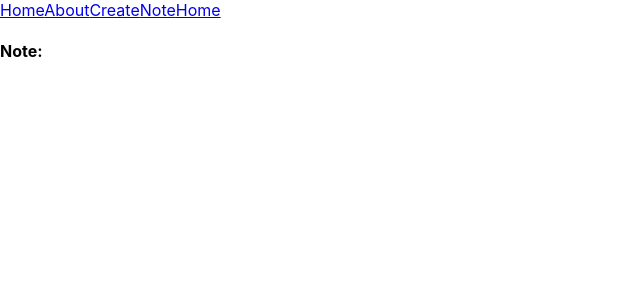
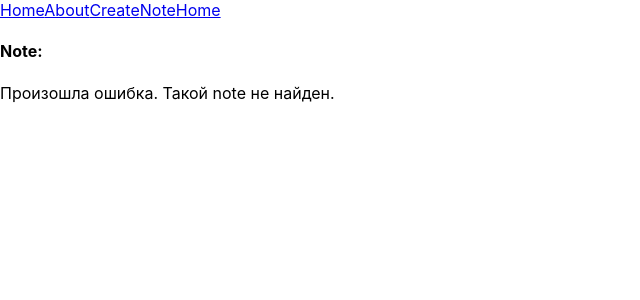
Before and after one commit to Kosta45/link-shield, a React (Create React App) app in the folder react_project/: page /note in a window 1280 px wide. Shown: the top 300 px of the page, without its empty margins (0-640 px from the left). Built offline with nearby package versions, Linux system fonts and the light colour scheme; the HTML template or start-up script is replaced by a standard one.

Commit message:
error state for note

```diff
--- a/react_project/src/components/Note.jsx
+++ b/react_project/src/components/Note.jsx
@@ -11,7 +11,7 @@ const Note = () => {
     const [noteText, setNoteText] = useState('');
     const [lineClass, setLineClass] = useState('hide');
     const [formClass, setFormClass] = useState('hide');
-    const [errorClass, setErrorClass] = useState('hide')
+    const [errorClass, setErrorClass] = useState('hide');
 
 
 
@@ -31,9 +31,11 @@ const Note = () => {
                     setNoteText(response.note) ;
                     setLineClass('');
                     setFormClass('hide');
+                    setErrorClass('hide');
                 } else if (!response.result) {
                     setLineClass('hide');
                     setFormClass('hide');
+                    setErrorClass('')
                 }
             })
         }
@@ -48,6 +50,9 @@ const Note = () => {
             <h4>Note:</h4>
             <div>{noteText}</div>
         </div>
+        <div className={errorClass}>
+            <p>Произошла ошибка. Такой note не найден.</p>
+        </div>
         </div>
     )
 }
```
